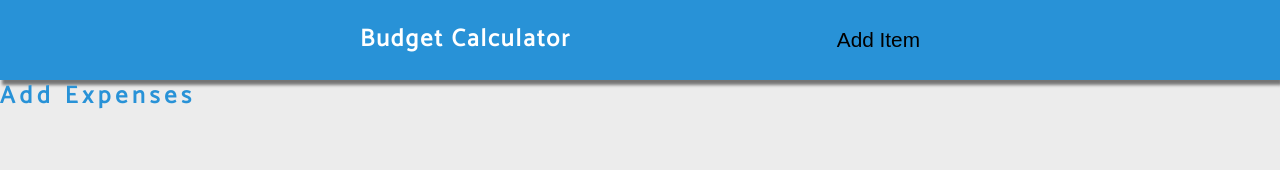
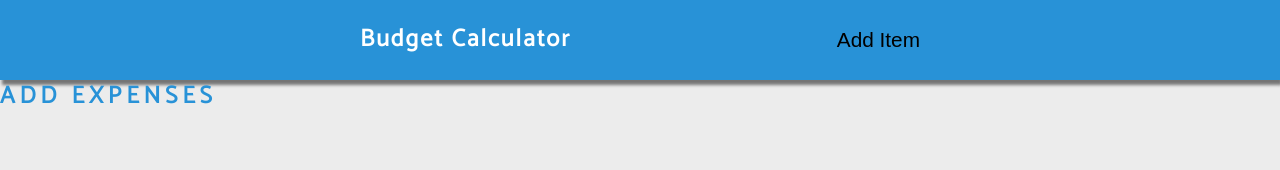
Before and after one commit to MahmonirB/calculator-svelte, a Svelte app: page / in a window 1280 px wide. Shown: the top 170 px of the page. Built offline with nearby package versions, Linux system fonts and the light colour scheme.

Commit message:
feat: Add title component

```diff
--- a/src/App.svelte
+++ b/src/App.svelte
@@ -4,4 +4,5 @@
 </script>
 
 <Navbar />
+<Title title="add expenses" />
 <Title />
--- a/src/component/Title.svelte
+++ b/src/component/Title.svelte
@@ -1,3 +1,7 @@
+<script>
+   export let title = "";
+</script>
+
 <div class="main-title">
-    <h2>Add expenses</h2>
+    <h2>{title?.toUpperCase()}</h2>
 </div>
```
